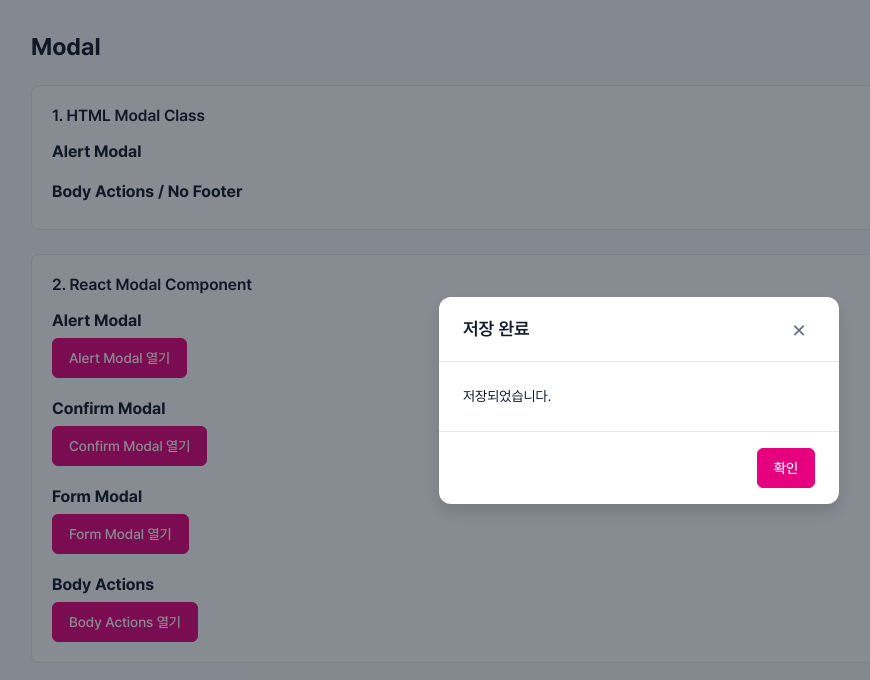
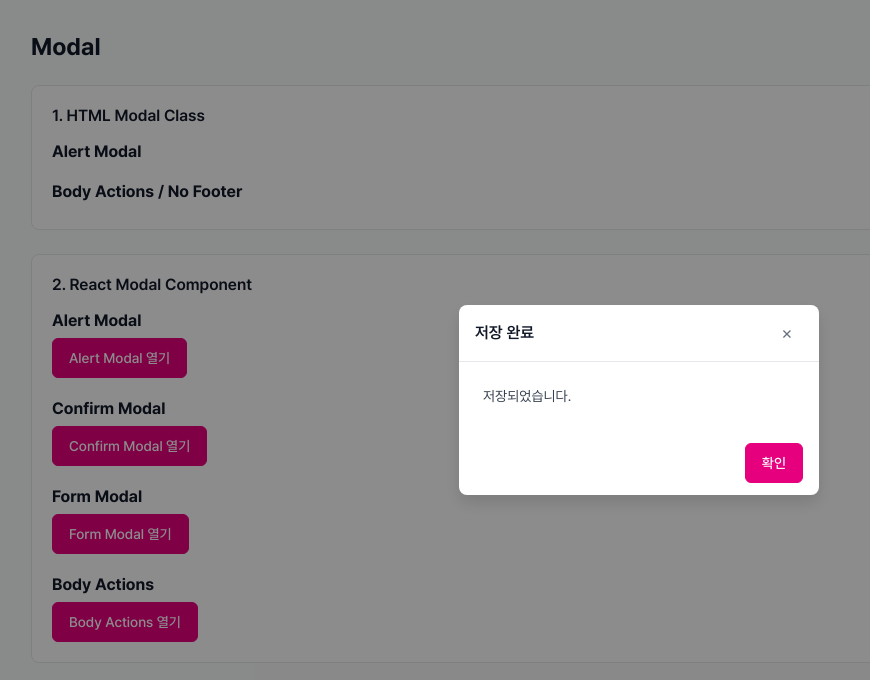
Before and after one commit to yumin-pub/ars-admin-ui, a React (Vite) app: page /ui/modal in a window 1280 px wide. Both pictures are taken after a click on the button "Alert Modal 열기". Shown: the top 680 px of the page, without its empty margins (1-871 px from the left). Built offline with nearby package versions, Linux system fonts and the light colour scheme.

Commit message:
fix(modal): restore original modal styles overwritten by loading component

```diff
--- a/src/styles/components/_modal.scss
+++ b/src/styles/components/_modal.scss
@@ -1,10 +1,9 @@
+// ========================================
+// Modal
+// ========================================
+
 @use '../tokens' as *;
 @use '../abstracts' as *;
-
-// ========================================
-// Modal
-// .is-open 이 붙었을 때만 노출된다.
-// ========================================
 
 .ui-modal {
     position: fixed;
@@ -12,171 +11,134 @@
     z-index: $z-modal;
 
     display: none;
+    justify-content: center;
     align-items: center;
-    justify-content: center;
-    padding: $space-4;
 
-    &.is-open {
+    padding: $space-6;
+}
+
+.ui-modal.is-open {
     display: flex;
 }
 
-    // 딤 영역
-    &__dimmed {
+.ui-modal__dimmed {
     position: absolute;
     inset: 0;
-        background: rgba($gray-900, 0.5);
+
+    background-color: rgba(0, 0, 0, 0.45);
 }
 
-    // 패널
-    &__panel {
+.ui-modal__panel {
     position: relative;
+    z-index: 1;
 
-        display: flex;
-        flex-direction: column;
+    @include flex-column(flex-start, stretch);
+
     width: 100%;
-        max-height: calc(100vh - #{$space-8});
+    max-height: calc(100vh - #{$space-12});
 
-        background: $white;
-        border-radius: $radius-xl;
+    border-radius: $radius-lg;
+    background-color: $white;
     box-shadow: $shadow-lg;
 
-        font-family: $font-family-base;
-
-        &:focus {
-            outline: none;
+    overflow: hidden;
 }
 
-        &--sm {
-            max-width: 400px;
+.ui-modal__panel--sm {
+    max-width: 360px;
 }
 
-        &--md {
+.ui-modal__panel--md {
     max-width: 560px;
 }
 
-        &--lg {
+.ui-modal__panel--lg {
     max-width: 800px;
 }
-    }
 
-    // 헤더
-    &__header {
-        display: flex;
-        align-items: center;
-        justify-content: space-between;
-        gap: $space-4;
-        flex-shrink: 0;
+.ui-modal__header {
+    @include flex(space-between, center, $space-4);
 
-        padding: $space-4 $space-6;
+    padding: $space-3 $space-4;
+
     border-bottom: 1px solid $gray-200;
 }
 
-    &__title {
-        margin: $space-0;
+.ui-modal__title {
+    @include font($fw-semibold);
 
+    font-size: $fs-lg;
+    line-height: $lh-base;
     color: $gray-900;
-        font-size: $fs-xl;
-        font-weight: $fw-semibold;
-        line-height: $lh-tight;
 }
 
-    &__close {
-        display: inline-flex;
-        align-items: center;
-        justify-content: center;
+.ui-modal__close {
+    @include flex(center, center);
+    @include size($space-8);
+
     flex-shrink: 0;
-
-        width: $space-8;
-        height: $space-8;
-        padding: $space-0;
-
-        color: $gray-500;
-        font-size: $fs-3xl;
-        line-height: 1;
-
+    border: 0;
     background: transparent;
-        border: 0;
     border-radius: $radius-md;
 
+    font-size: $fs-xl;
+    line-height: 1;
+    color: $gray-500;
+
     cursor: pointer;
-        transition:
-            background-color $transition-duration $transition-timing,
-            color $transition-duration $transition-timing;
 
     &:hover {
+        background-color: $gray-100;
         color: $gray-900;
-            background: $gray-100;
     }
-
     &:focus-visible {
         outline: 2px solid $primary;
         outline-offset: 2px;
     }
 }
 
-    // 본문 (내용이 길면 이 영역만 스크롤)
-    &__body {
-        flex: 1 1 auto;
+.ui-modal__body {
+    flex: 1;
     min-height: 0;
+
     padding: $space-6;
+
+    font-size: $fs-md;
+    line-height: $lh-base;
+    color: $gray-700;
+
     overflow-y: auto;
 
-        color: $gray-900;
-        font-size: $fs-md;
-        line-height: $lh-base;
-
-        > :first-child {
-            margin-top: $space-0;
+    @include scrollbar;
 }
 
-        > :last-child {
-            margin-bottom: $space-0;
-        }
+.ui-modal__footer {
+    @include flex(flex-end, center, $space-2);
+
+    padding: $space-3 $space-4;
+
+    // border-top: 1px solid $gray-200;
 }
 
-    // 푸터
-    &__footer {
-        display: flex;
-        align-items: center;
-        justify-content: flex-end;
-        gap: $space-2;
-        flex-shrink: 0;
+.ui-modal__actions {
+    @include flex(flex-end, center, $space-2);
 
-        padding: $space-4 $space-6;
-        border-top: 1px solid $gray-200;
+    margin-top: $space-5;
 }
 
-    // Footer 없이 Body 안에 버튼을 배치할 때
-    &__actions {
-        display: flex;
-        align-items: center;
-        justify-content: flex-end;
-        gap: $space-2;
-        margin-top: $space-6;
-    }
-}
-
-@media (prefers-reduced-motion: no-preference) {
-    .ui-modal.is-open {
-        .ui-modal__dimmed {
-            animation: ui-modal-fade 0.2s ease;
+@media (max-width: 768px) {
+    .ui-modal {
+        padding: $space-4;
     }
 
     .ui-modal__panel {
-            animation: ui-modal-rise 0.2s ease;
+        max-height: calc(100vh - #{$space-8});
+    }
+
+    .ui-modal__header,
+    .ui-modal__body,
+    .ui-modal__footer {
+        padding-left: $space-4;
+        padding-right: $space-4;
     }
 }
-}
-
-@keyframes ui-modal-fade {
-    from {
-        opacity: 0;
-    }
-}
-
-@keyframes ui-modal-rise {
-    from {
-        opacity: 0;
-        transform: translateY($space-2);
-    }
-}
```
Lines whose indentation alone changed are shown as unchanged.
